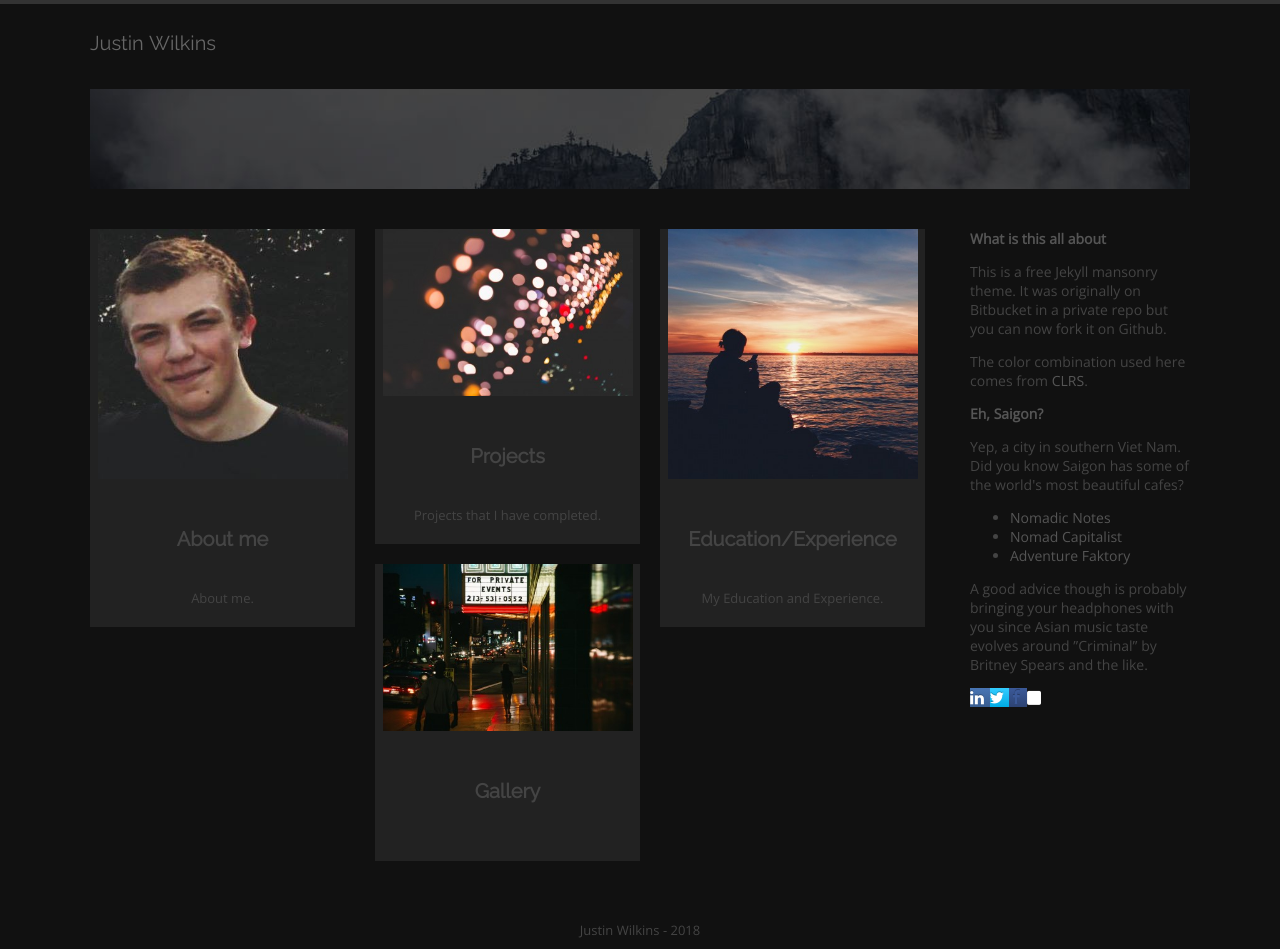
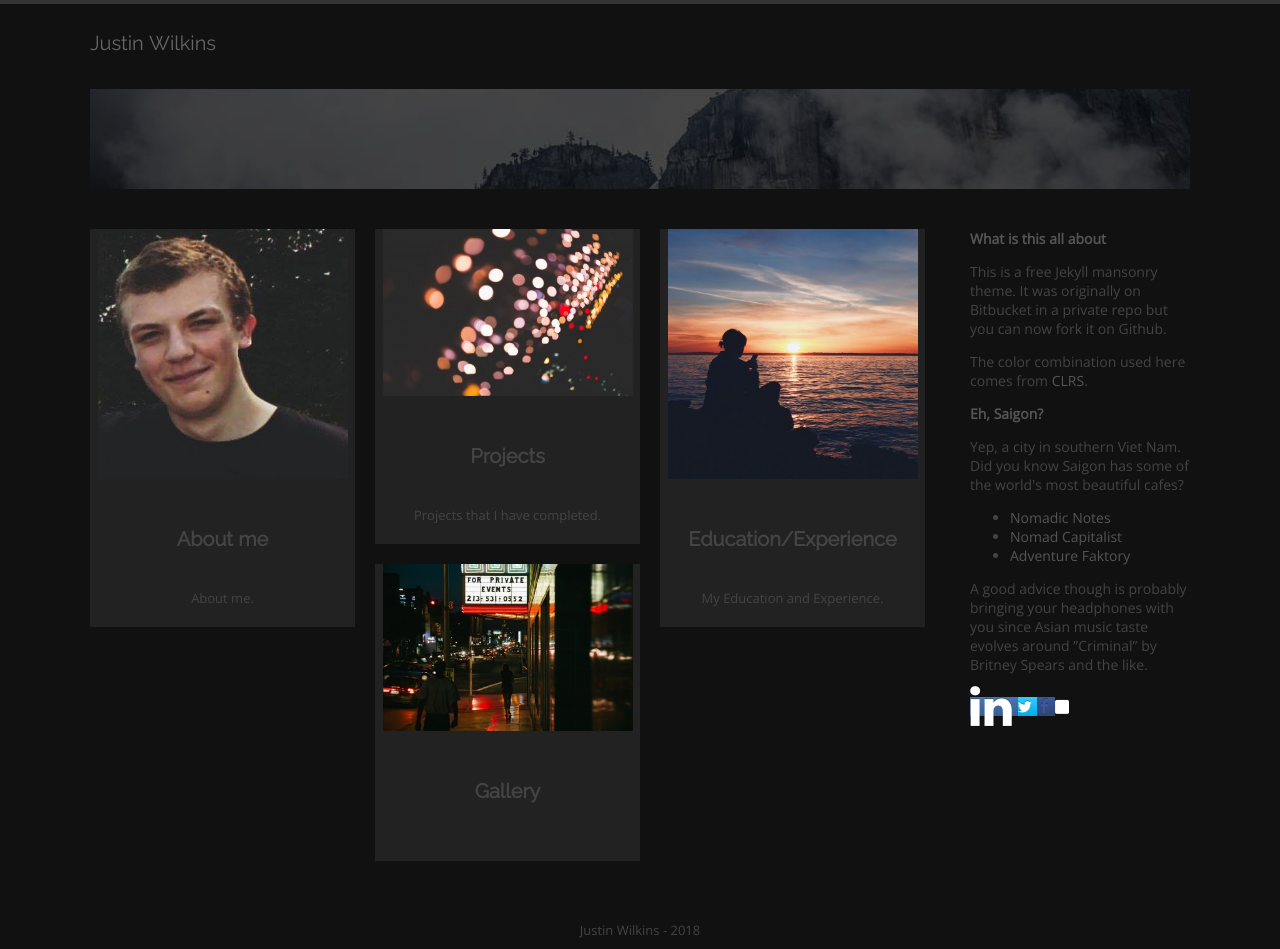
Before and after one commit to BJJohnston/Jwilks, a Jekyll site: the page built from index.html, in a window 1280 px wide. Built offline with Jekyll 4.4.1, drawn with Linux system fonts in a browser that asks for light colours; some web fonts are replaced.

Commit message:
Updated '_includes/sidebar.html' via CloudCannon

```diff
--- a/_includes/sidebar.html
+++ b/_includes/sidebar.html
@@ -20,7 +20,7 @@ Yep, a city in southern Viet Nam. Did you know Saigon has some of the world's mo
 </p>
 
 <a class="btn btn-linkedin">
-  <i class="icon-linkedin"></i>
+  <i class="icon-3x icon-linkedin"></i>
 </a>
 
 <a class="btn btn-twitter">
```
